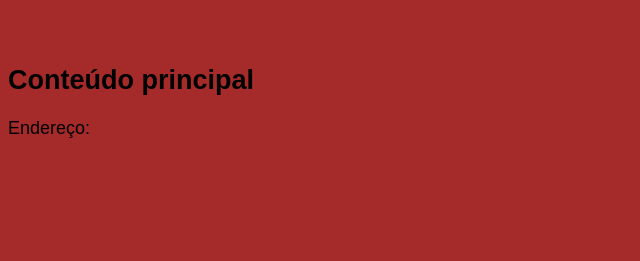
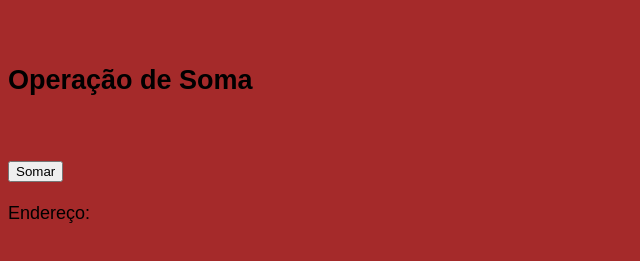
Before and after one commit to Prof-Carlos-Senai/projeto04, a plain HTML site: page index.html in a window 1280 px wide. Shown: the part 69-330 px from the top of the page, without its empty margins (0-640 px from the left). Drawn offline with Linux system fonts and the light colour scheme.

Commit message:
incluída a função no HTML e no JS ainda incompleta

```diff
--- a/index.html
+++ b/index.html
@@ -14,7 +14,13 @@
 
     <header></header>
     <main>
-        <h2>Conteúdo principal</h2>
+        <h2>Operação de Soma</h2>
+        <br>
+        <br>
+        <button onclick="soma()">Somar</button>
+        <br>
+        <br>
+        <div id="res"></div>
     </main>
     <footer>
         Endereço:
--- a/script.js
+++ b/script.js
@@ -1 +1,4 @@
 /* função do sistema */
+function soma(){
+    console.log("O resultado da soma é = ")
+}
```
